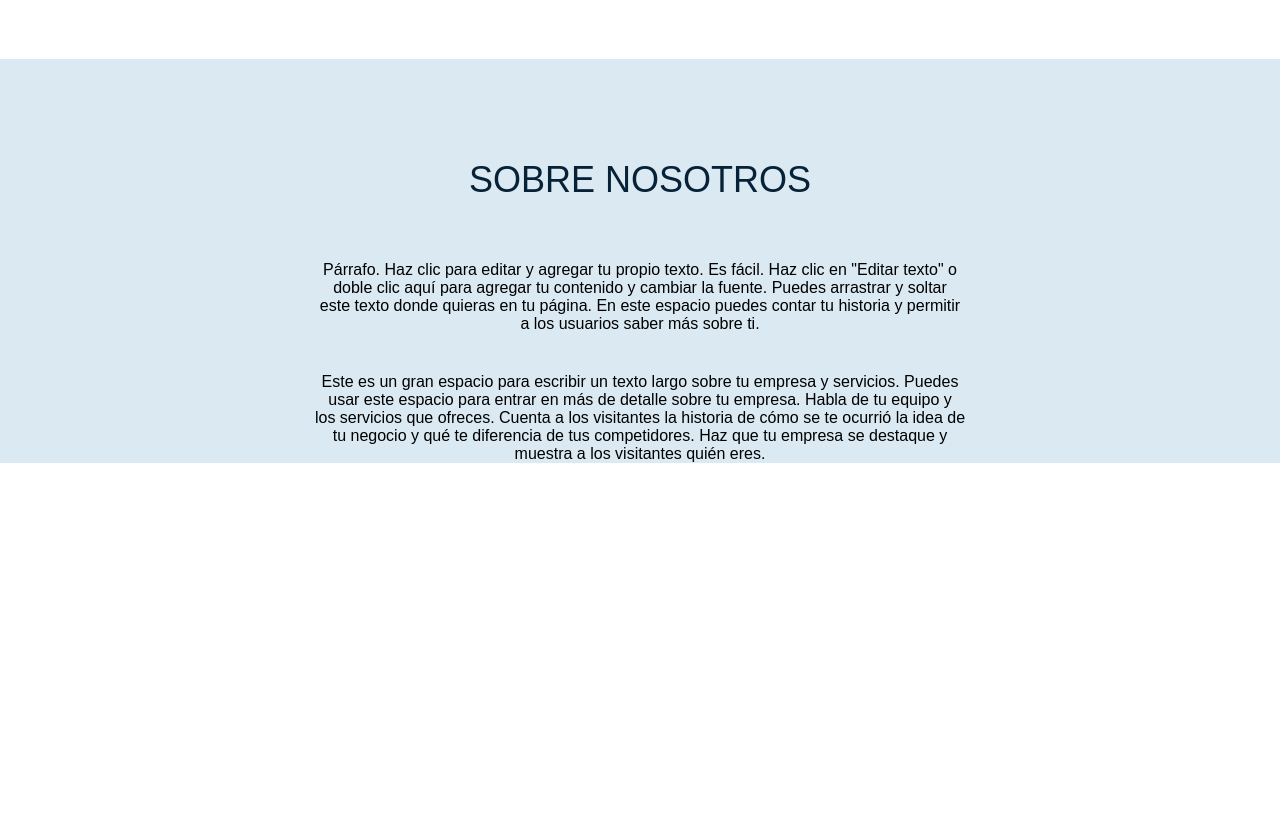
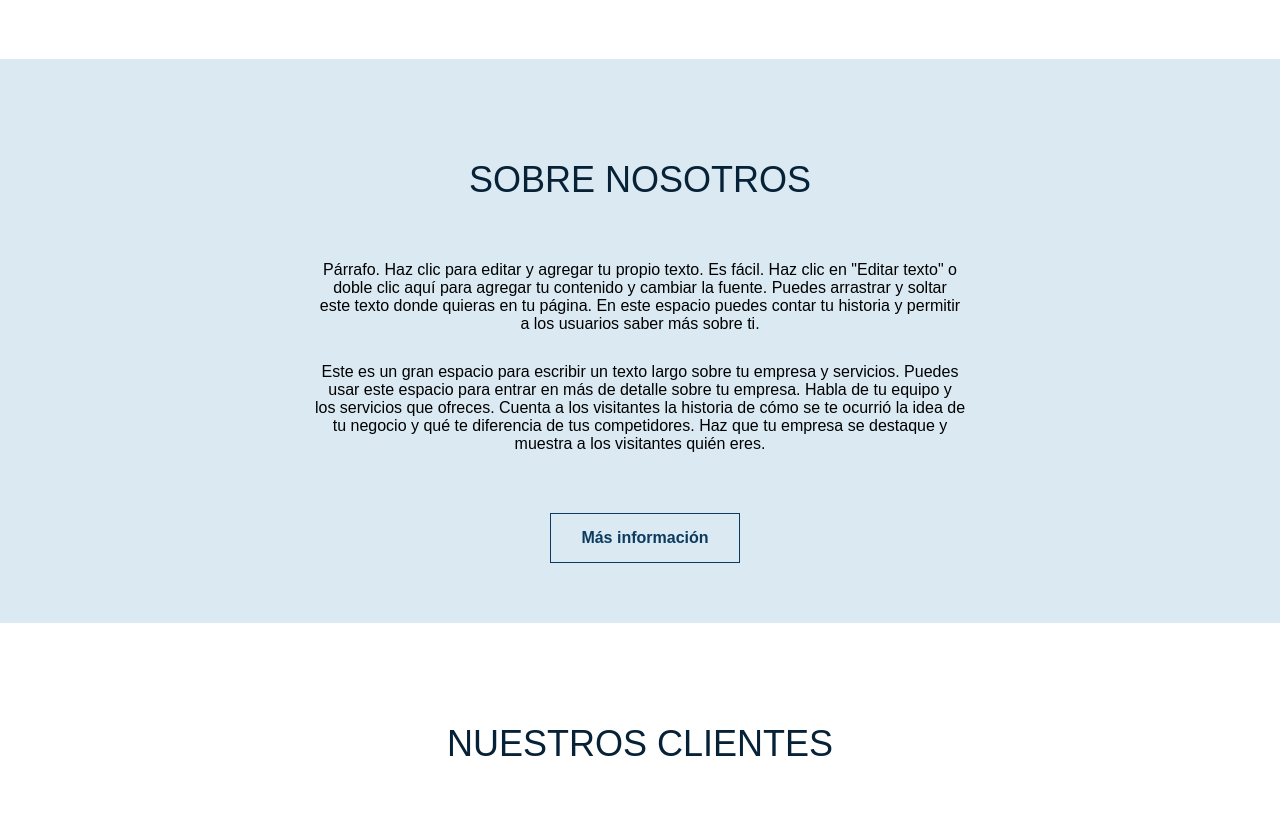
Before and after one commit to Adrianjaul/Double-Web-Proyect, a plain HTML site: page index.html in a window 1280 px wide. Shown: the part 1346-2171 px from the top of the page. Before the commit the page ends 1809 px from the top, so only its background shows below. Drawn offline with Linux system fonts and the light colour scheme.

Commit message:
mas info

```diff
--- a/index.html
+++ b/index.html
@@ -51,8 +51,13 @@
               <h2>SOBRE NOSOTROS</h2>
               <p class="p1">Párrafo. Haz clic para editar y agregar tu propio texto. Es fácil. Haz clic en "Editar texto" o <br> doble clic aquí para agregar tu contenido y cambiar la fuente. Puedes arrastrar y soltar <br> este texto donde quieras en tu página. En este espacio puedes contar tu historia y permitir <br> a los usuarios saber más sobre ti.</p>
               <p class="p2">Este es un gran espacio para escribir un texto largo sobre tu empresa y servicios. Puedes <br> usar este espacio para entrar en más de detalle sobre tu empresa. Habla de tu equipo y <br> los servicios que ofreces. Cuenta a los visitantes la historia de cómo se te ocurrió la idea de <br> tu negocio y qué te diferencia de tus competidores. Haz que tu empresa se destaque y <br> muestra a los visitantes quién eres.</p>
+              <button><strong>Más información</strong></button>
 
-            </div>
+          </div>
+
+          <div class="clientes">
+            <h2>NUESTROS CLIENTES</h2>
+
           </div>
 
 
--- a/style.css
+++ b/style.css
@@ -137,7 +137,7 @@ width: 1350px
     font-family: sans-serif;
     font-size: 16px;
     color: rgb(0, 0, 0);
-    padding-bottom: 40px;
+    padding-bottom: 30px;
 }
 
 .nosotros .p2 {
@@ -146,5 +146,37 @@ width: 1350px
     flex-direction: column;
     font-family: sans-serif;
     font-size: 16px;
-    color: rgb(0, 0, 1);
+    color: rgb(0, 0, 0);
+    padding-bottom: 60px;
 }
+
+.nosotros button {
+    background-color: #DAE9F2;
+    border: solid 1px;
+    font-family: Arial, Helvetica, sans-serif;
+    font-size: 16px;
+    color: #0c3b5f;
+    margin-left: 43%;
+    margin-bottom: 60px;
+    padding-top: 15px;
+    padding-bottom: 15px;
+    padding-left: 30px;
+    padding-right: 30px;
+
+}
+
+.clientes {
+    background-color: #FFFFFF;
+}
+
+.clientes h2 {
+    display: flex;
+    text-align: center;
+    flex-direction: column;
+    font-family: sans-serif;
+    font-size: 36px;
+    font-weight: 100;
+    color: rgb(7, 33, 54);
+    padding-top: 100px;
+    padding-bottom: 60px;
+}
```
